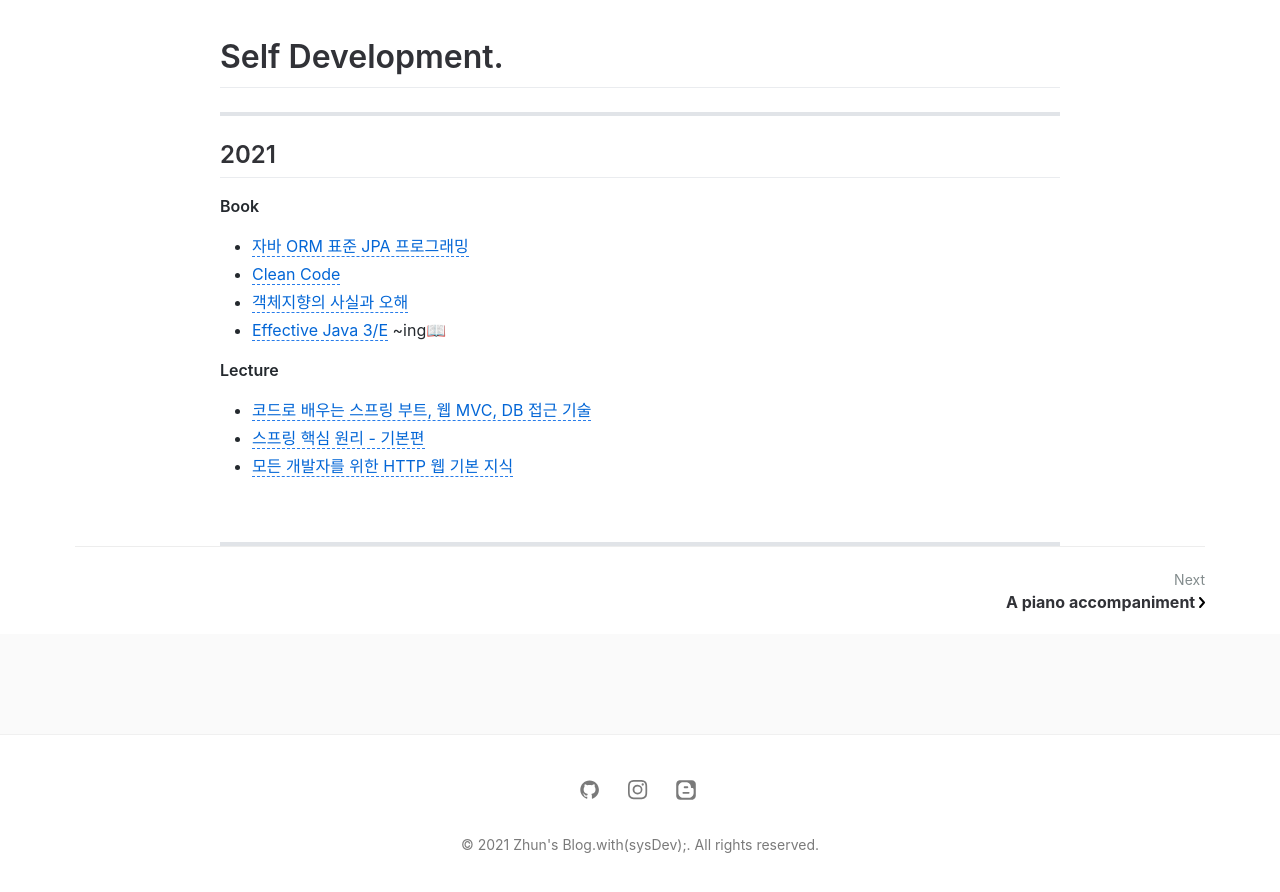
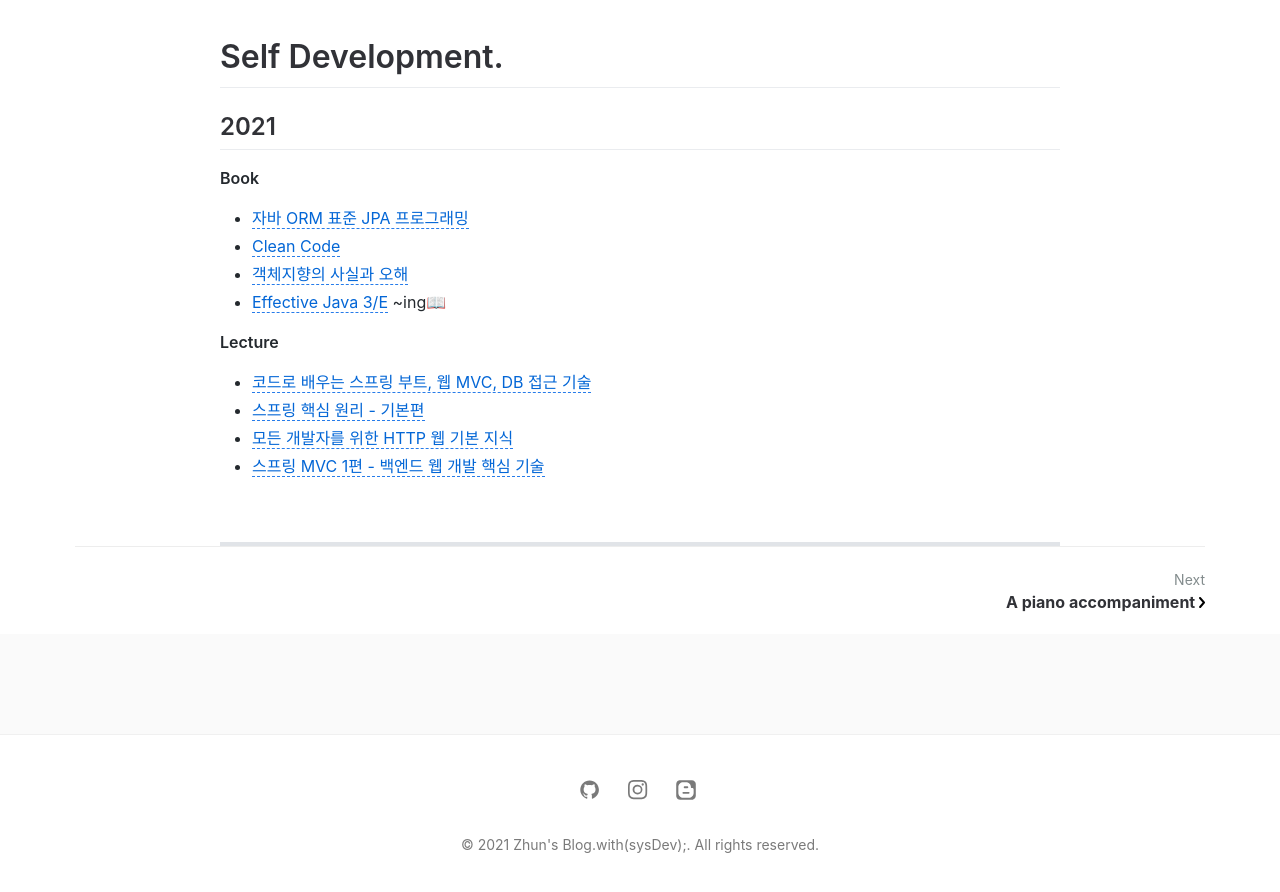
Before and after one commit to jihunparkme/jihunparkme.github.io, a Jekyll site: the page built from _posts/2019-01-01-Self-Development.md, in a window 1280 px wide and 900 px high, scrolled down 619 px. Shown: the top 892 px of the window. Built offline with Jekyll 4.4.1, drawn with Linux system fonts in a browser that asks for light colours; comment, search, counter and statistics services are not loaded.

Commit message:
add new lecture list

```diff
--- a/_posts/2019-01-01-Self-Development.md
+++ b/_posts/2019-01-01-Self-Development.md
@@ -9,22 +9,21 @@
 
 # Self Development.
 
-<hr>
-
 ## 2021
 
 **Book**
 
-- [자바 ORM 표준 JPA 프로그래밍](https://data-make.tistory.com/649){:target="\_blank"}
-- [Clean Code](https://jihunparkme.github.io/CleanCode/){:target="\_blank"}
-- [객체지향의 사실과 오해](<https://jihunparkme.github.io/categories/#(Book)객체지향의-사실과-오해>){:target="\_blank"}
-- [Effective Java 3/E](<https://jihunparkme.github.io/categories/#(Book)Effective-JAVA-3/E>){:target="\_blank"} ~ing📖
+- [자바 ORM 표준 JPA 프로그래밍](https://data-make.tistory.com/649)
+- [Clean Code](https://jihunparkme.github.io/CleanCode/)
+- [객체지향의 사실과 오해](<https://jihunparkme.github.io/categories/#(Book)객체지향의-사실과-오해>)
+- [Effective Java 3/E](<https://jihunparkme.github.io/categories/#(Book)Effective-JAVA-3/E>) ~ing📖
 
 **Lecture**
 
-- [코드로 배우는 스프링 부트, 웹 MVC, DB 접근 기술](https://github.com/jihunparkme/Inflearn_Spring1_introduction){:target="\_blank"}
-- [스프링 핵심 원리 - 기본편](https://github.com/jihunparkme/Inflearn_Spring2_Core_Principles){:target="\_blank"}
-- [모든 개발자를 위한 HTTP 웹 기본 지식](https://github.com/jihunparkme/blog/blob/main/contents/HttpWebNetwork.md){:target="\_blank"}
+- [코드로 배우는 스프링 부트, 웹 MVC, DB 접근 기술](https://github.com/jihunparkme/Inflearn_Spring1_introduction)
+- [스프링 핵심 원리 - 기본편](https://github.com/jihunparkme/Inflearn_Spring2_Core_Principles)
+- [모든 개발자를 위한 HTTP 웹 기본 지식](https://github.com/jihunparkme/blog/blob/main/contents/HttpWebNetwork.md)
+- [스프링 MVC 1편 - 백엔드 웹 개발 핵심 기술](https://github.com/jihunparkme/Inflearn_Spring_MVC_Part-1)
 
 <br/>
 
```
